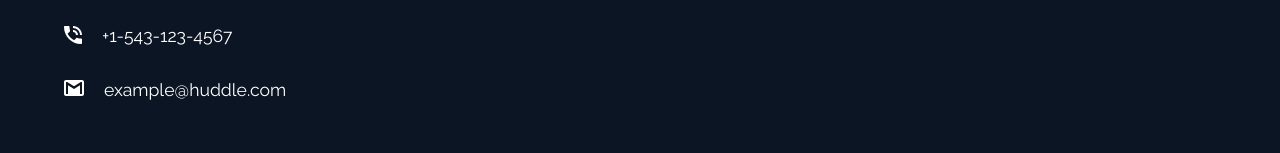
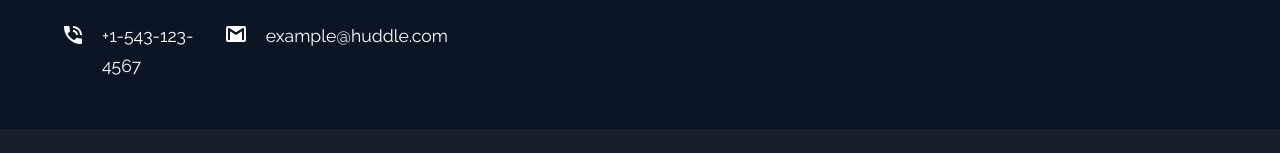
Before and after one commit to MohtashimAli85/fylo-dark-theme-landing-page-master, a plain HTML site: page index.html in a window 1280 px wide. Shown: the part 3347-3500 px from the top of the page. After the commit the page ends 3476 px from the top, so only its background shows below. Drawn offline with Linux system fonts and the light colour scheme.

Commit message:
Update index.html

```diff
--- a/index.html
+++ b/index.html
@@ -157,11 +157,10 @@
           <p>Lorem ipsum dolor sit amet, consectetur adipiscing elit, sed do eiusmod tempor
             incididunt ut labore et dolore magna aliqua</p>
         </div>
-        <div>
+        <div class="column">
           <img src="images/icon-phone.svg" alt="phone icon" class="img">
           <p>+1-543-123-4567</p>
-        </div>
-        <div>
+
           <img src="images/icon-email.svg" alt="email icon" class="img">
           <p>example@huddle.com</p>
         </div>
```
